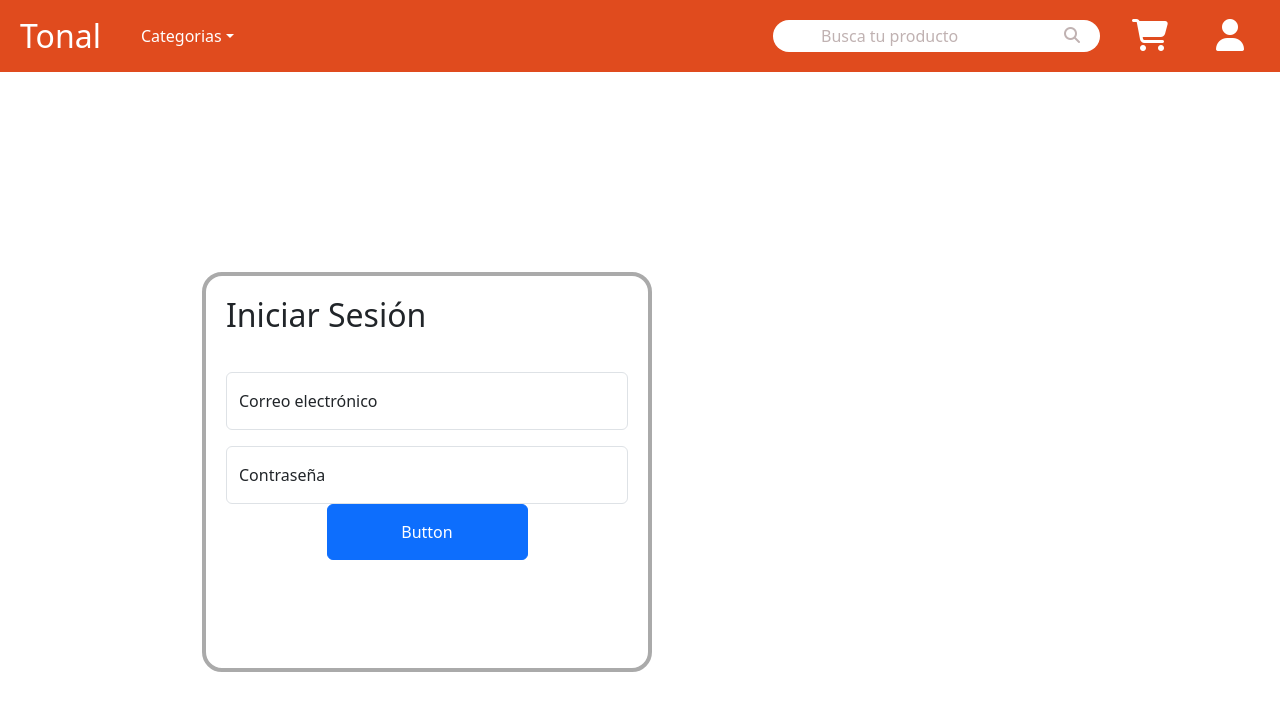
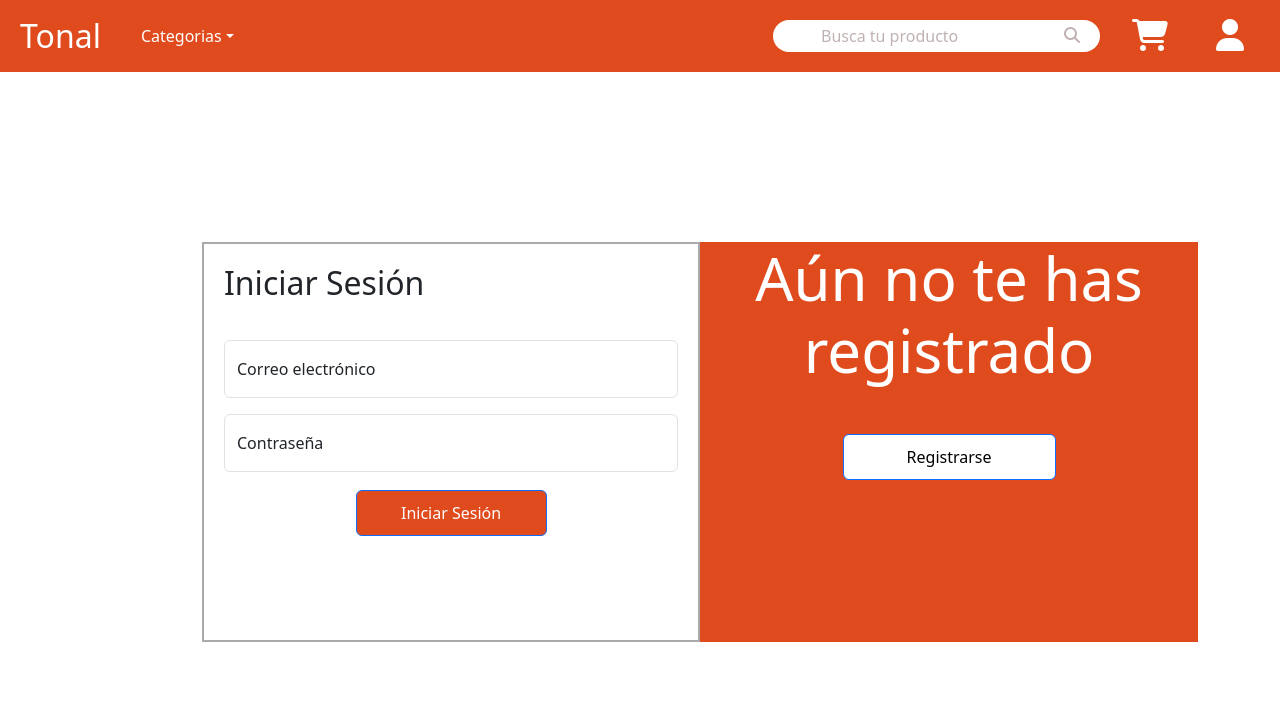
Before and after one commit to Jorge-Antonio-Torres-Lozoya/E-commerce-Front-End, a React (Vite) app: page / in a window 1280 px wide. Shown: the top 710 px of the page. Built offline with nearby package versions, Linux system fonts and the light colour scheme.

Commit message:
segunda mitad del sign-up

```diff
--- a/src/components/SignUp.jsx
+++ b/src/components/SignUp.jsx
@@ -8,7 +8,7 @@ const SignUp = () => {
     <>
       <div className='container'>
         <div className='cuadro-1'>
-          <h2 className='inicio'>Iniciar Sesión</h2>
+          <h2 className='iniciar'>Iniciar Sesión</h2>
           <FloatingLabel
             controlId='floatingInput'
             label='Correo electrónico'
@@ -21,10 +21,17 @@ const SignUp = () => {
           </FloatingLabel>
 
           <div className='d-grid gap-2 col-6 mx-auto'>
-            <button className='btn btn-primary' type='button'>Button</button>
+            <button className='btn btn-primary log' type='button'>Iniciar Sesión </button>
           </div>
 
         </div>
+
+        <div className='cuadro-2'> <h1 className='registro'>Aún no te has registrado</h1>
+          <div className='d-grid gap-2 col-6 mx-auto'>
+            <button className='btn btn-primary reg-boton' type='button'>  Registrarse  </button>
+          </div>
+        </div>
+
       </div>
     </>
   )
--- a/src/styles/signup.css
+++ b/src/styles/signup.css
@@ -1,26 +1,58 @@
 .container {
     margin-top: 50px;
+    display: flex;
 
 }
 
-.inicio {
+.iniciar {
     text-align: start;
     padding-bottom: 30px;
 }
 
 .cuadro-1 {
-    margin-top: 200px;
+    flex-direction: row;
+    justify-content: center;
+    margin-top: 120px;
     margin-left: 120px;
-    width: 450px;
+    width: 500px;
     height: 400px;
     border-color: #aaaaaa;
-    border-width: 4px;
+    border-width: 2px;
     border-style: solid;
-    border-radius: 20px;
+
     padding: 20px;
 
 }
 
-.btn-primary {
-    padding: 15px;
+.log {
+    padding: 10px;
+    margin: 18px;
+    text-align: center;
+    background-color: #E04B1E;
 }
+
+.cuadro-2 {
+    display: inline-block;
+    flex-direction: row;
+    text-align: center;
+    margin-top: 120px;
+    width: 500px;
+    height: 400px;
+    background-color: #E04B1E;
+
+
+}
+
+.registro {
+    color: #fff;
+    text-align: center;
+    font-size: 60px;
+}
+
+.reg-boton {
+    background-color: #fff;
+    padding: 10px;
+    margin: 18px;
+    color: black;
+    margin-top: 40px;
+}
```
